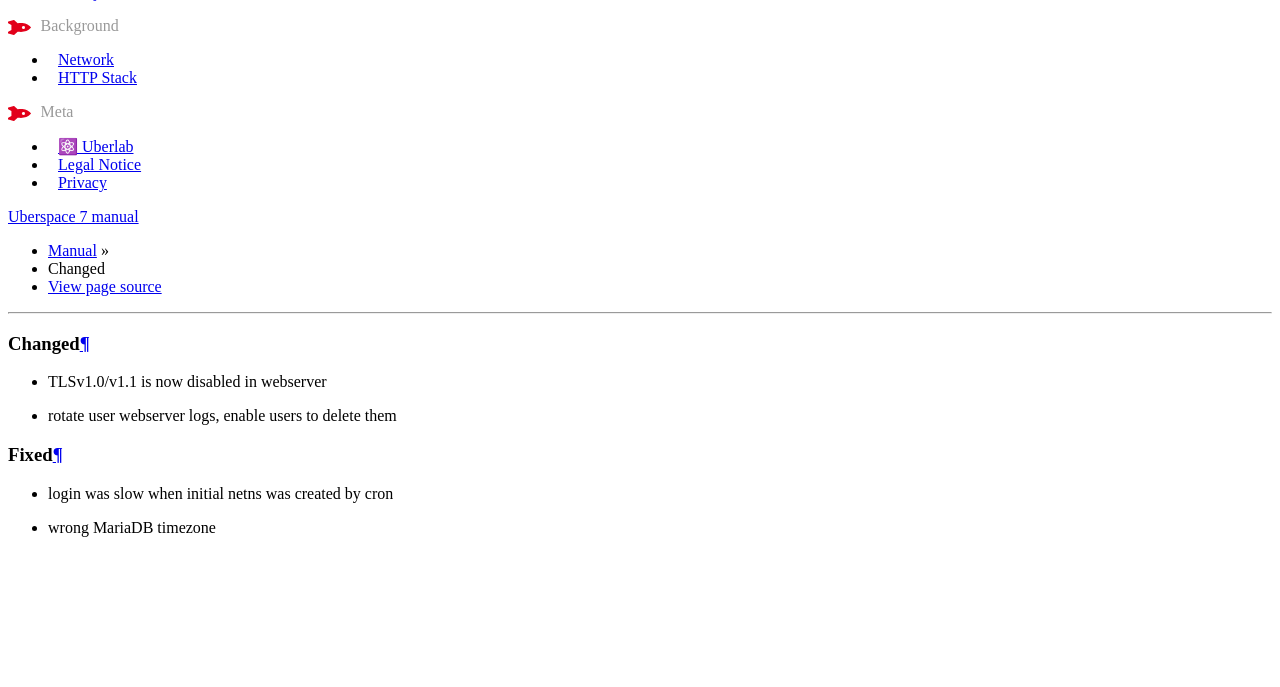
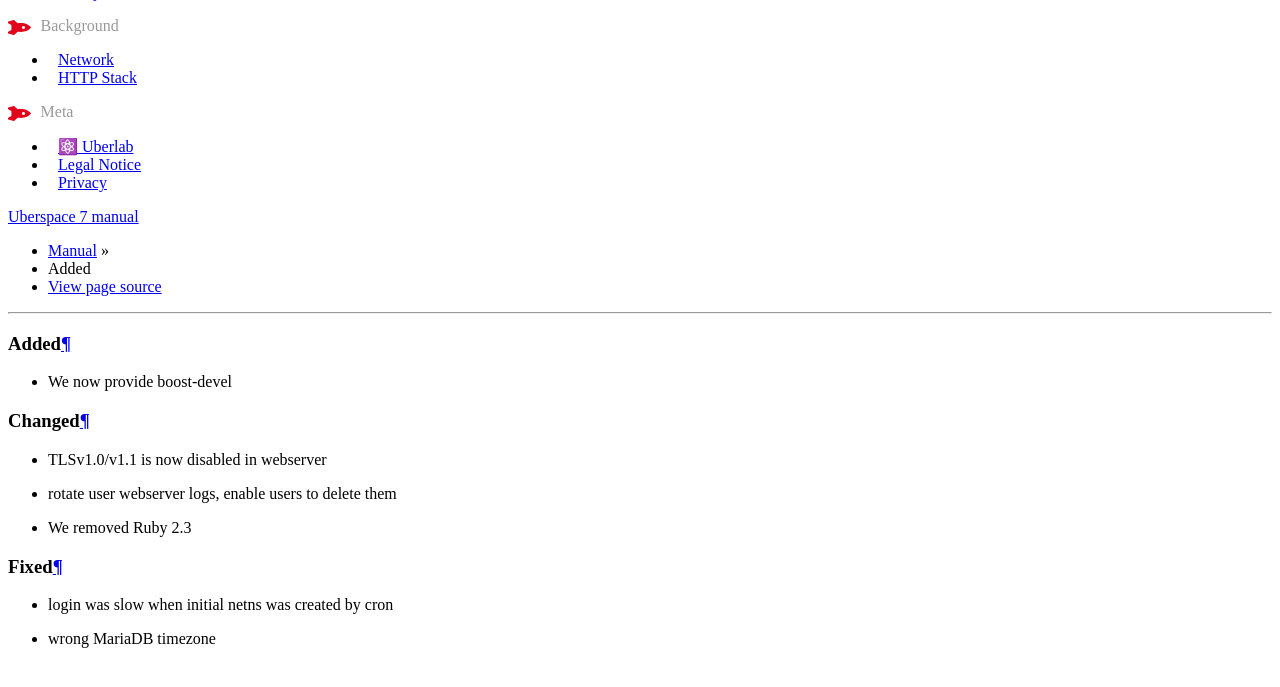
Before and after one commit to Uberspace/manual, a Sphinx documentation site: the page built from source/changelog/2019-05-08_7.2.11.rst, in a window 1280 px wide and 900 px high, scrolled down 1031 px. Shown: the top 687 px of the window. Built offline with Sphinx 7.4.7 and the Read the Docs theme 2.0.0, drawn with Linux system fonts in a browser that asks for light colours; pages that are not in the unit, such as notebooks, are missing from menus.

Commit message:
Update 2019-05-08_7.2.11.rst

```diff
--- a/source/changelog/2019-05-08_7.2.11.rst
+++ b/source/changelog/2019-05-08_7.2.11.rst
@@ -1,8 +1,13 @@
+Added
+-----
+* We now provide boost-devel
+
 Changed
 -------
 
 * TLSv1.0/v1.1 is now disabled in webserver
 * rotate user webserver logs, enable users to delete them
+* We removed Ruby 2.3
 
 Fixed
 -----
```
